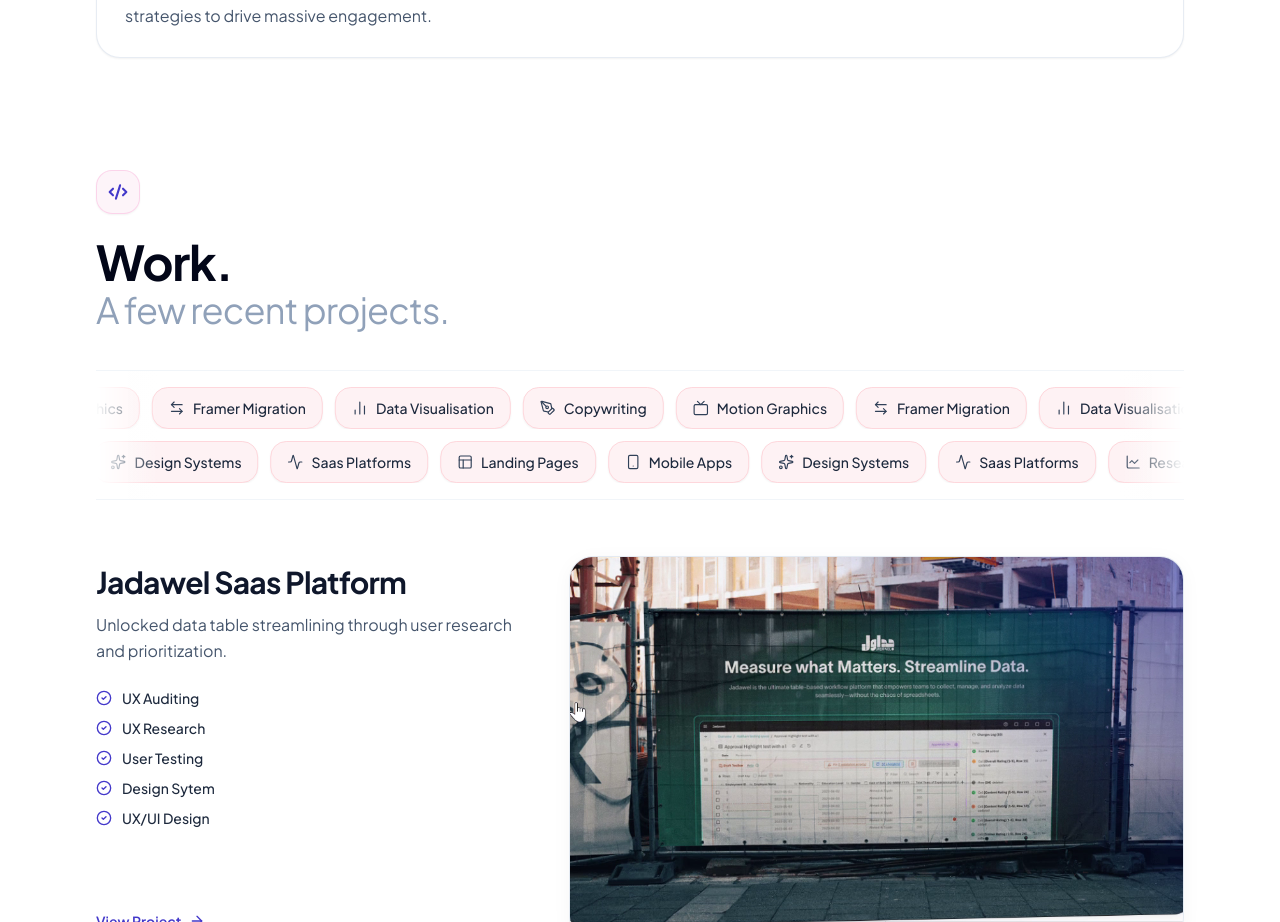
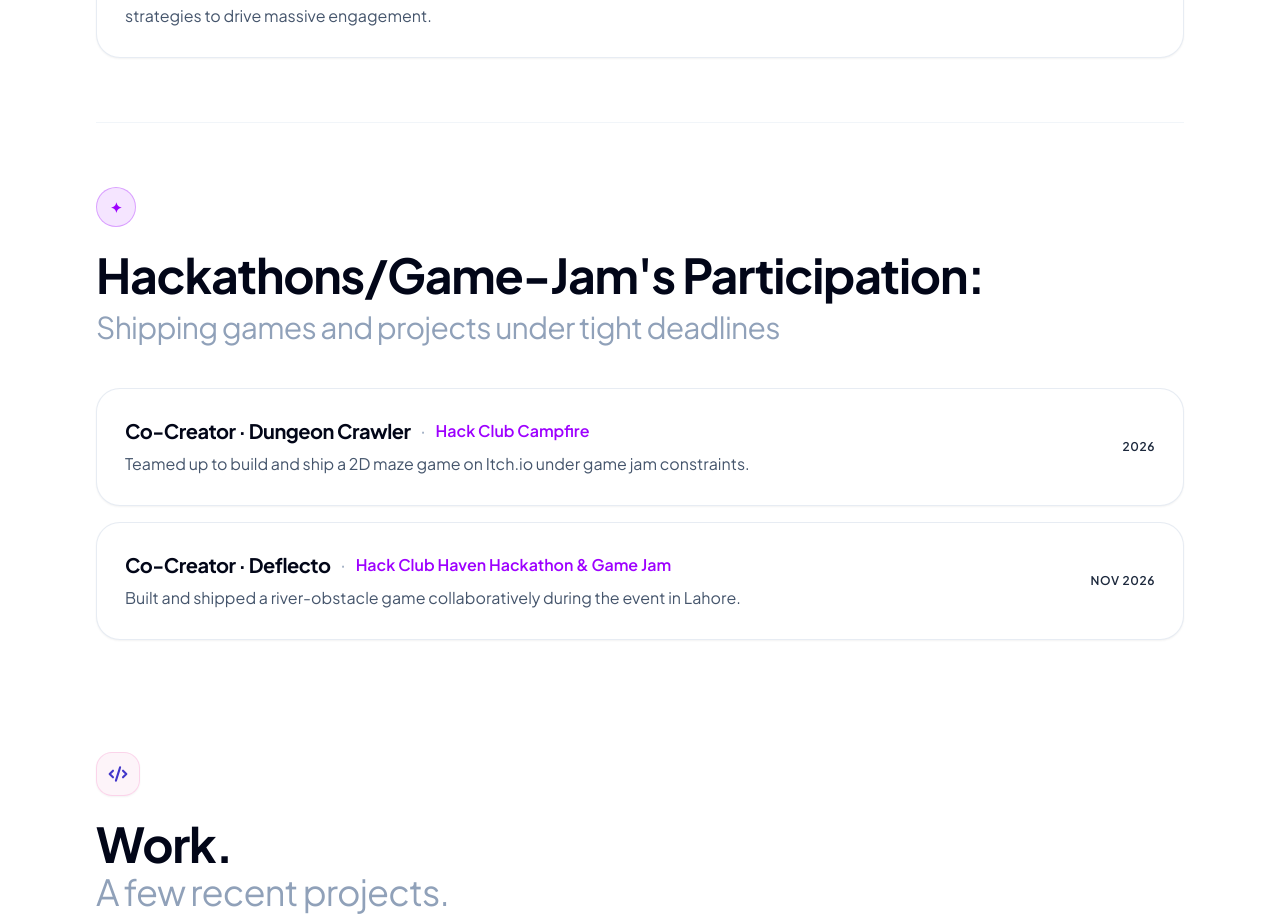
Before and after one commit to Abdidev1/Abdullah-Mohsin, a React (Vite) app: page / in a window 1280 px wide. Shown: the part 1340-2262 px from the top of the page. Built offline with nearby package versions, Linux system fonts and the light colour scheme; a web font is replaced by a local one.

Commit message:
feat: render HackathonsSection directly below ExperienceSection

```diff
--- a/src/App.tsx
+++ b/src/App.tsx
@@ -4,6 +4,7 @@ import { HeroSection } from './components/HeroSection';
 import { WorkSection, ProjectData } from './components/WorkSection';
 import { ExpertiseSection } from './components/ExpertiseSection';
 import { ExperienceSection } from './components/ExperienceSection';
+import { HackathonsSection } from './components/HackathonsSection';
 import { AboutSection } from './components/AboutSection';
 import { Footer } from './components/Footer';
 import { ProjectModal } from './components/ProjectModal';
@@ -140,6 +141,8 @@ export default function App() {
 
         <ExperienceSection />
 
+        <HackathonsSection />
+
         <WorkSection onSelectProject={(project) => setSelectedProject(project)} />
 
         <ExpertiseSection />
```
